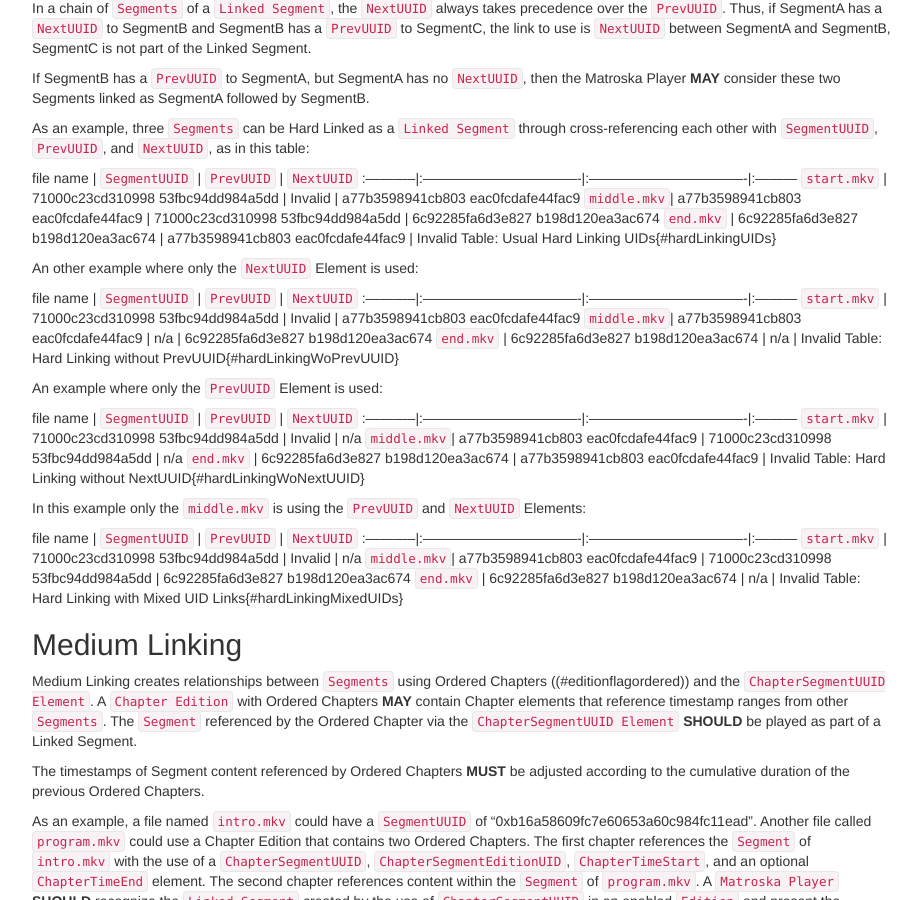
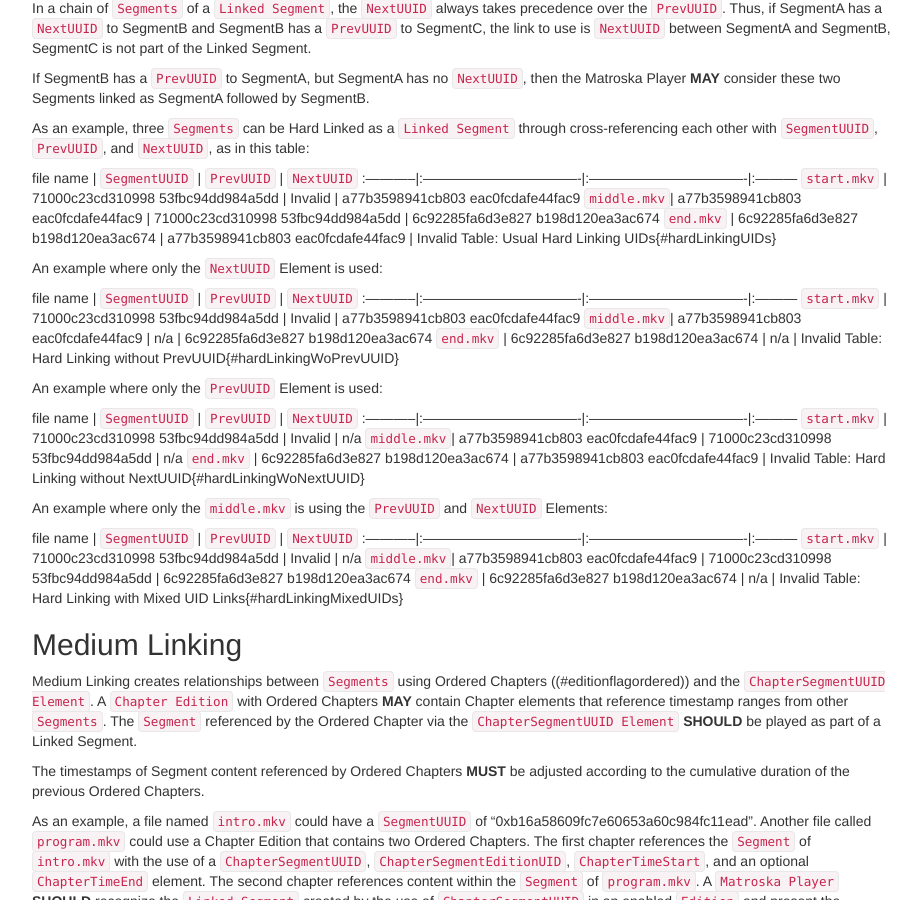
Before and after one commit to ietf-wg-cellar/matroska-specification, a Jekyll site: the page built from notes.md, in a window 1280 px wide and 900 px high, scrolled down 14018 px. Shown: the whole window, without its empty margins (273-1194 px from the left). Built offline with Jekyll 4.4.1, drawn with Linux system fonts in a browser that asks for light colours; our own code applies the rules of GitHub Pages for plain Markdown files.

Commit message:
use consistent text for hard linking examples

```diff
--- a/notes.md
+++ b/notes.md
@@ -897,7 +897,7 @@ file name   | `SegmentUUID`                     | `PrevUUID`
 `end.mkv`   | 6c92285fa6d3e827 b198d120ea3ac674 | a77b3598941cb803 eac0fcdafe44fac9 | Invalid
 Table: Usual Hard Linking UIDs{#hardLinkingUIDs}
 
-An other example where only the `NextUUID` Element is used:
+An example where only the `NextUUID` Element is used:
 
 file name   | `SegmentUUID`                     | `PrevUUID`                        | `NextUUID`
 :-----------|:----------------------------------|:----------------------------------|:---------
@@ -915,7 +915,7 @@ file name   | `SegmentUUID`                     | `PrevUUID`
 `end.mkv`   | 6c92285fa6d3e827 b198d120ea3ac674 | a77b3598941cb803 eac0fcdafe44fac9 | Invalid
 Table: Hard Linking without NextUUID{#hardLinkingWoNextUUID}
 
-In this example only the `middle.mkv` is using the `PrevUUID` and `NextUUID` Elements:
+An example where only the `middle.mkv` is using the `PrevUUID` and `NextUUID` Elements:
 
 file name   | `SegmentUUID`                     | `PrevUUID`                        | `NextUUID`
 :-----------|:----------------------------------|:----------------------------------|:---------
```
